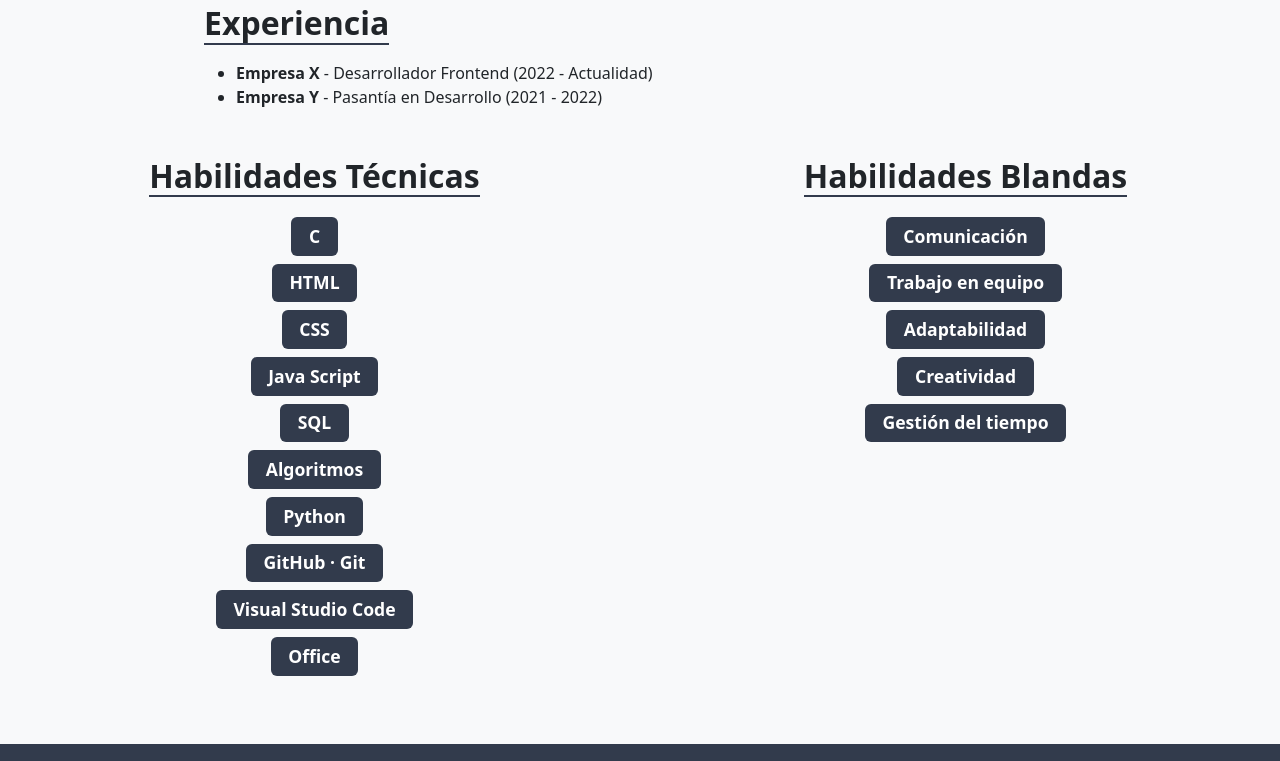
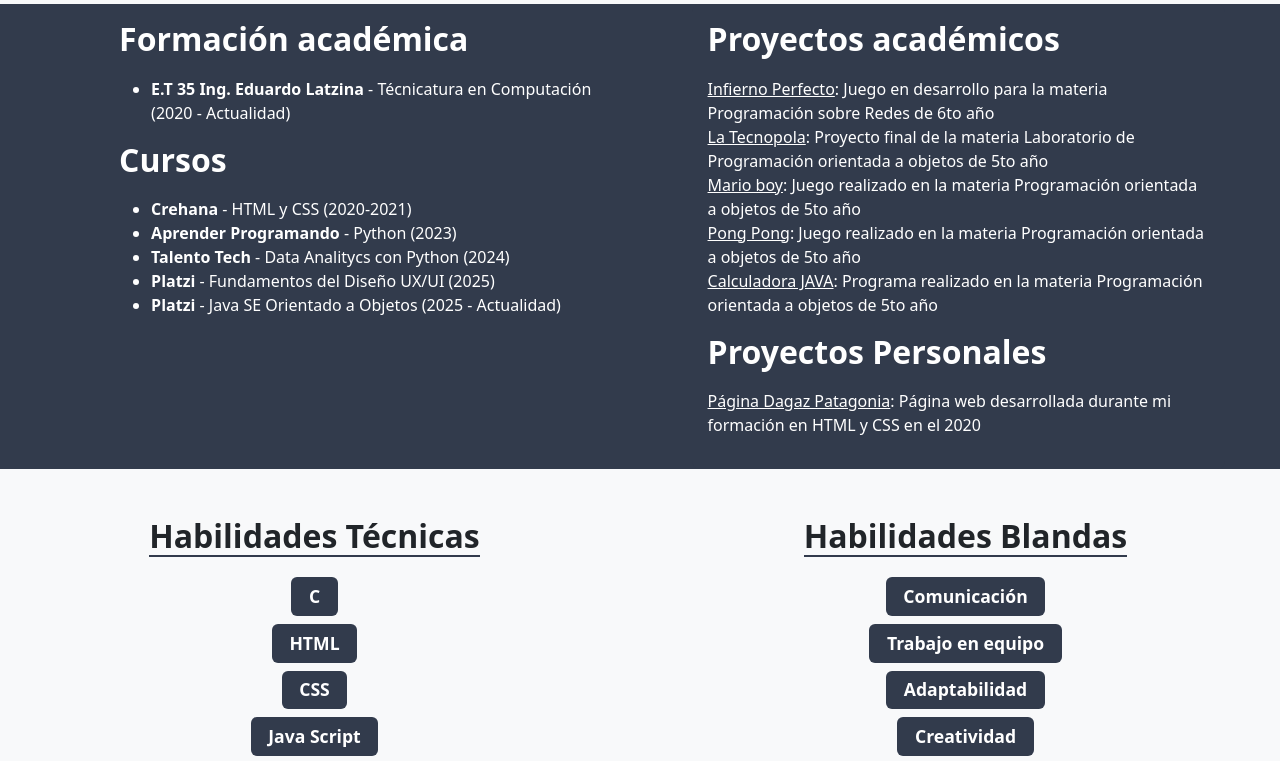
Before and after one commit to Mdk-png/CV-online, a plain HTML site: page index.html in a window 1280 px wide. Shown: the part 710-1471 px from the top of the page. Drawn offline with nearby package versions, Linux system fonts and the light colour scheme.

Commit message:
Actualización de página

```diff
--- a/index.html
+++ b/index.html
@@ -13,11 +13,11 @@
 <body>
   <!-- Encabezado -->
   <header class="text-white text-center p-4 bg-principal">
-    <img src="https://via.placeholder.com/150" alt="Foto de perfil" class="profile-img mb-3">
+    <img src="/CV-online/img/Lamensa-Matias.jpg" alt="Foto de perfil" class="profile-img mb-3">
     <h1>Matias Lamensa</h1>
     <h4>Estudiante de tecnicatura en computación </h4>
     <div class="mt-3">
-      <a href="CV.pdf" download class="btn btn-light">
+      <a href="/CV-online/CV-Matias-Lamensa.pdf" download class="btn btn-light">
         <i class="bi bi-download"></i> Descargar CV
       </a>
     </div>
@@ -34,20 +34,47 @@
     </p>
   </section>
 
-  <!-- Experiencia -->
-  <section class="container my-5 centrado">
-    <h2 class="section-title">Experiencia</h2>
-    <ul>
-      <li><strong>Empresa X</strong> - Desarrollador Frontend (2022 - Actualidad)</li>
-      <li><strong>Empresa Y</strong> - Pasantía en Desarrollo (2021 - 2022)</li>
-    </ul>
-  </section>
-
+  <!-- Formación -->
+    <!-- Formación y Proyectos en fila -->
+    <div class="container-fluid my-5 bg-principal text-white m-0 w-100 px-0 ">
+      <div class="row justify-content-evenly g-0">
+        <!-- Formación académica y cursos -->
+        <section class="col-md-5 text-white rounded-3 p-3 ms-5" style="min-width:0;">
+          <h2 class="section-title">Formación académica</h2>
+          <ul>
+            <li><strong>E.T 35 Ing. Eduardo Latzina</strong> - Técnicatura en Computación (2020 - Actualidad)</li>
+          </ul>
+          <h2 class="section-title">Cursos</h2>
+          <ul>
+            <li><strong>Crehana</strong> - HTML y CSS (2020-2021)</li>
+            <li><strong>Aprender Programando</strong> - Python (2023)</li>
+            <li><strong>Talento Tech</strong> - Data Analitycs con Python (2024)</li>
+            <li><strong>Platzi</strong> - Fundamentos del Diseño UX/UI (2025)</li>
+            <li><strong>Platzi</strong> - Java SE Orientado a Objetos (2025 - Actualidad)</li>
+          </ul>
+        </section>
+        <!-- Proyectos académicos y personales -->
+        <section class="col-md-5 bg-principal text-white rounded-3 p-3">
+          <h2 class="section-title">Proyectos académicos</h2>
+          <ul class="list-unstyled">
+            <li><a href="https://github.com/Mdk-png/Infierno-Perfecto.git" class="text-reset text-decoration-underline">Infierno Perfecto</a>: Juego en desarrollo para la materia Programación sobre Redes de 6to año</li>
+            <li><a href="https://github.com/Mdk-png/LA-TECNOPOLA.git" class="text-reset text-decoration-underline">La Tecnopola</a>: Proyecto final de la materia Laboratorio de Programación orientada a objetos de 5to año</li>
+            <li><a href="https://github.com/Mdk-png/marioboy.git" class="text-reset text-decoration-underline">Mario boy</a>: Juego realizado en la materia Programación orientada a objetos de 5to año</li>
+            <li><a href="https://github.com/Mdk-png/pongpong.git" class="text-reset text-decoration-underline">Pong Pong</a>: Juego realizado en la materia Programación orientada a objetos de 5to año</li>
+            <li><a href="https://github.com/Mdk-png/Calculadora-JAVA.git" class="text-reset text-decoration-underline">Calculadora JAVA</a>: Programa realizado en la materia Programación orientada a objetos de 5to año</li>
+          </ul>
+          <h2 class="section-title">Proyectos Personales</h2>
+          <ul class="list-unstyled">
+            <li><a href="https://github.com/Mdk-png/Pagina-de-Dagaz-Patagonia.git" class="text-reset text-decoration-underline">Página Dagaz Patagonia</a>: Página web desarrollada durante mi formación en HTML y CSS en el 2020</li>
+          </ul>
+        </section>
+      </div>
+    </div>
 <!--Habilidades-->
 <div class="container my-5">
   <div class="row justify-content-between g-0">
     <!-- Habilidades Técnicas-->
-    <section class="col-md-5 text-center">
+  <section class="col-md-5 text-center">
       <h2 class="section-title">Habilidades Técnicas</h2>
       <ul class="list-unstyled">
         <li><span class="badge bg-principal badge-lg m-1">C</span></li>
@@ -73,6 +100,11 @@
         <li><span class="badge bg-principal badge-lg m-1">Adaptabilidad</span></li>
         <li><span class="badge bg-principal badge-lg m-1">Creatividad</span></li>
         <li><span class="badge bg-principal badge-lg m-1">Gestión del tiempo</span></li>
+        <li><span class="badge bg-principal badge-lg m-1">Apertura al feedback</span></li>
+        <li><span class="badge bg-principal badge-lg m-1">Empatía</span></li>
+        <li><span class="badge bg-principal badge-lg m-1">Trabajo en equipo</span></li>
+        <li><span class="badge bg-principal badge-lg m-1">Creatividad</span></li>
+        <li><span class="badge bg-principal badge-lg m-1">Autodidacta</span></li>
       </ul>
     </section>
   </div>
```
Also changed, not shown: img/Lamensa-Matias.jpg (added), 1 other file.
